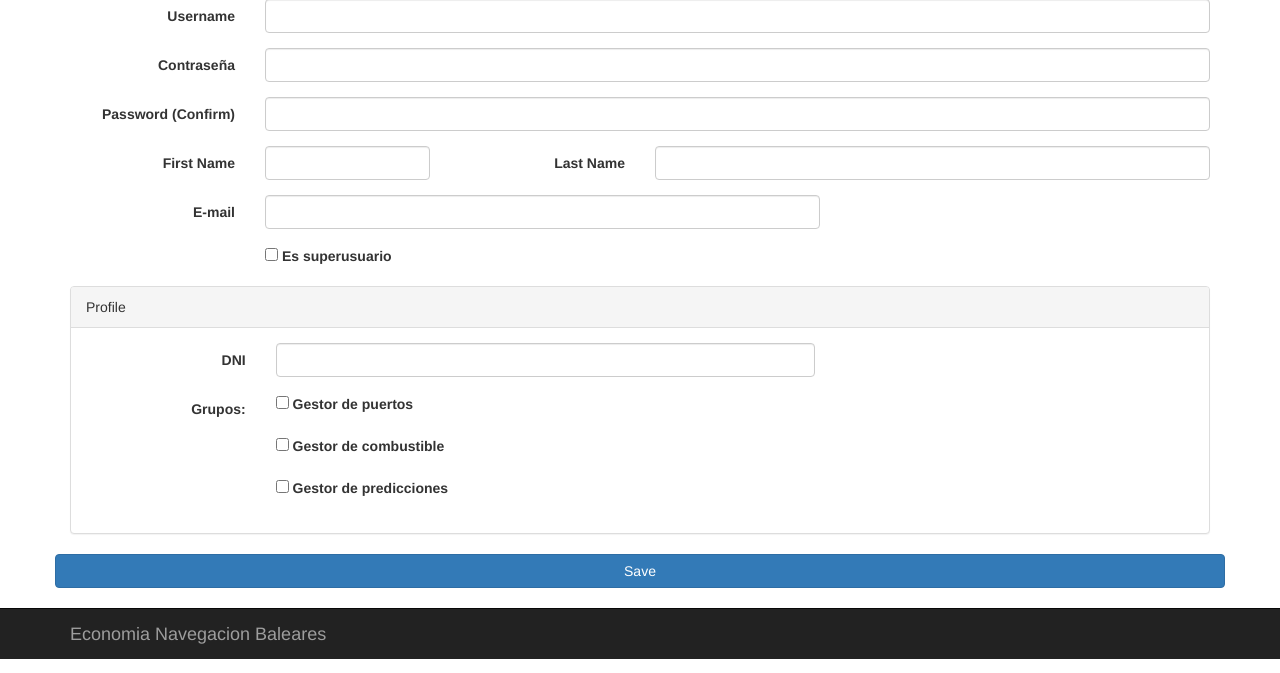
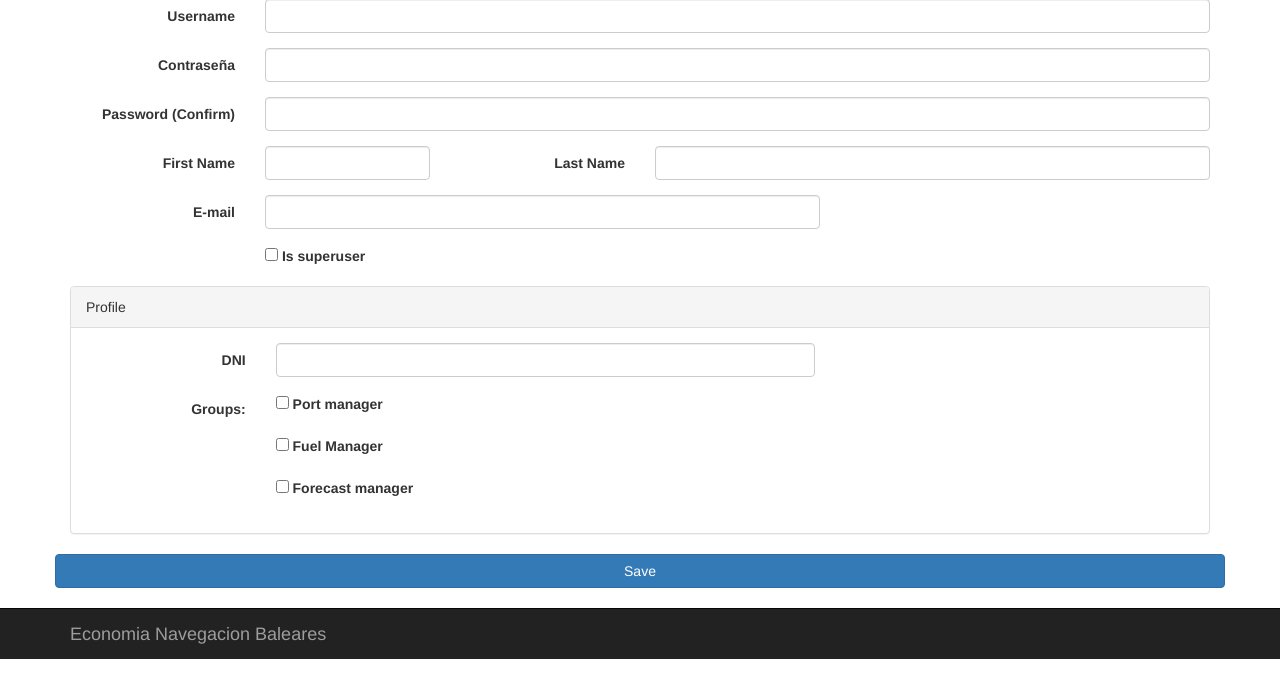
Before and after one commit to gdonaire/econavbalear, a Django app: template amarreapp/templates/usuario_add.html in a window 1280 px wide. Shown: the part 141-814 px from the top of the page. Run offline with Django 3.2, Linux system fonts and the light colour scheme; the template is opened without the code that fills it: values that come from a table or form of the project are taken from there, others are empty; some libraries are stand-ins or nearby versions.

Commit message:
arreglos en la pantalla de alta de usuario y añadir amarres

```diff
--- a/amarreapp/forms.py
+++ b/amarreapp/forms.py
@@ -1,5 +1,5 @@
 from __future__ import absolute_import
-from django.forms import CharField, PasswordInput
+from django.forms import CharField, PasswordInput, BooleanField
 from django.forms import ValidationError
 from django.forms import ModelForm
 from django.forms import SelectDateWidget
@@ -33,10 +33,23 @@ class UsuarioCreationForm(UserCreationForm):
         max_length = 13,
         label = ('DNI'),
     )
+    gestor_puertos = BooleanField(
+        label = ('Port manager'),
+        required = False,
+    )
+    gestor_combustible = BooleanField(
+        label = ('Fuel manager'),
+        required = False,
+    )
+    gestor_predicciones = BooleanField(
+        label = ('Forecast manager'),
+        required = False,
+    )
 
     class Meta:
         model = User
-        fields = ('username', 'first_name', 'last_name', 'email', 'is_superuser', 'groups')
+        #fields = ('username', 'first_name', 'last_name', 'email', 'is_superuser', 'groups')
+        fields = ('username', 'first_name', 'last_name', 'email', 'is_superuser')
 
 
 class UsuarioChangeForm(UserChangeForm):
--- a/amarreapp/models.py
+++ b/amarreapp/models.py
@@ -19,9 +19,9 @@ longitud_baleares = [degMinSec2Deg([1,12,47]),
 class Profile(models.Model):
     user = models.OneToOneField(User, on_delete=models.CASCADE)
     DNI = models.CharField(max_length=13, blank=False)
-    gestor_puertos = models.BooleanField(default=False)
-    gestor_combustible = models.BooleanField(default=False)
-    gestor_predicciones = models.BooleanField(default=False)
+    gestor_puertos = models.BooleanField(blank = True, default=False)
+    gestor_combustible = models.BooleanField(blank = True, default=False)
+    gestor_predicciones = models.BooleanField(blank = True, default=False)
 
 
 class Combustible(models.Model):
--- a/amarreapp/templates/usuario_add.html
+++ b/amarreapp/templates/usuario_add.html
@@ -5,71 +5,102 @@
   <form class="form-horizontal" method="post">
   {% csrf_token %}
     <div class="form-group">
+      <span style="color: red;">{{ form.username.errors }} </span>
       <label for="id_username" class="control-label col-sm-2 requiredField">{% trans "Username" %}</label>
       <div class="col-sm-10">
-        <input class="form-control" id="id_username" maxlength="150" name="username" type="text" value=" " required />
+        <input class="form-control" id="id_username" maxlength="150" name="username" type="text"
+	value=
+	{% if form.username.value %}
+	  {{ form.username.value }}
+	{% else %}
+	  ""
+	{% endif %} required />
       </div>
     </div>
     <div class="form-group">
+      <span style="color: red;">{{ form.password1.errors }} </span>
       <label for="id_password1" class="control-label col-sm-2 requiredField">{% trans "Password" %}</label>
       <div class="col-sm-10">
         <input class="form-control" id="id_password1" name="password1" type="password" required />
       </div>
     </div>
     <div class="form-group">
+      <span style="color: red;">{{ form.password2.errors }} </span>
       <label for="id_password2" class="control-label col-sm-2 requiredField">{% trans "Password (Confirm)" %}</label>
       <div class="col-sm-10">
         <input class="form-control" id="id_password2" name="password2" type="password" required />
       </div>
     </div>
     <div class="form-group">
+      <span style="color: red;">{{ form.first_name.errors }} </span>
+      <span style="color: red;">{{ form.last_name.errors }} </span>
       <label for="id_first_name" class="control-label col-sm-2 requiredField">{% trans "First Name" %}</label>
       <div class="col-sm-2">
-        <input class="form-control" id="id_first_name" name="first_name" type="text" maxlength="30" required />
+        <input class="form-control" id="id_first_name" name="first_name" type="text" maxlength="30"
+	value=
+        {% if form.first_name.value %}
+	  {{ form.first_name.value }}
+        {% else %}
+          ""
+        {% endif %} required />
       </div>
       <label for="id_last_name" class="control-label col-sm-2 requiredField">{% trans "Last Name" %}</label>
       <div class="col-sm-6">
-        <input class="form-control" id="id_last_name" name="last_name" type="text" maxlength="30" required />
+        <input class="form-control" id="id_last_name" name="last_name" type="text" maxlength="30"
+	value=
+        {% if form.last_name.value %}
+	  {{ form.last_name.value }}
+        {% else %}
+          ""
+        {% endif %} required />
       </div>
     </div>
     <div class="form-group">
+      <span style="color: red;">{{ form.email.errors }} </span>
       <label for="id_email" class="control-label col-sm-2 requiredField">{% trans "E-mail" %}</label>
       <div class="col-sm-6">
-        <input class="form-control" id="id_email" maxlength="254" name="email" type="email" />
+        <input class="form-control" id="id_email" maxlength="254" name="email" type="email"
+          value={% if form.email.value %} {{form.email.value}} {% else %} "" {% endif %} required/>
       </div>
     </div>
     <div class="form-group">
+      <span style="color: red;">{{ form.is_superuser.errors }} </span>
       <div class="checkbox-row col-sm-offset-2 col-sm-2">
-        <input id="id_is_superuser" name="is_superuser" type="checkbox"/>
-        <label for="id_is_superuser" class="vCheckboxLabel"> Es superusuario </label>
+        {{ form.is_superuser }}
+        <label for="id_is_superuser" class="vCheckboxLabel">{% trans "Is superuser" %}</label>
       </div>
     </div>
     <div class="panel panel-default">
       <div class="panel-heading">{% trans "Profile" %}</div>
       <div class="panel-body">
         <div class="form-group">
+          <span style="color: red;">{{ form.DNI.errors }} </span>
           <label for="id_DNI" class="control-label col-sm-2 requiredField">DNI</label>
           <div class="col-sm-6">
-            <input id="id_DNI" maxlength="13" name="DNI" type="text" class="form-control" required />
+            <input id="id_DNI" maxlength="13" name="DNI" type="text" class="form-control"
+              value={% if form.DNI.value %} {{form.DNI.value}} {% else %} "" {% endif %}/>
           </div>
         </div>
         <div class="form-group">
-	  <label for="id_groups" class="control-label col-sm-2">Grupos:</label>
+          <span style="color: red;">{{ form.gestor_puertos.errors }} </span>
+          <span style="color: red;">{{ form.gestor_combustible.errors }} </span>
+          <span style="color: red;">{{ form.gestor_predicciones.errors }} </span>
+	  <label for="id_groups" class="control-label col-sm-2">{% trans "Groups:" %}</label>
           <div class="checkbox-row col-sm-6">
-            <input id="id_gestor_puerto" name="gestor_puerto" type="checkbox"/>
-            <label for="id_gestor_puerto" class="vCheckboxLabel"> Gestor de puertos</label>
+            {{ form.gestor_puertos }}
+            <label for="id_gestor_puertos" class="vCheckboxLabel"> {% trans "Port manager" %}</label>
           </div>
         </div>
         <div class="form-group">
           <div class="checkbox-row col-sm-offset-2 col-sm-6">
-            <input id="id_gestor_combustible" name="gestor_combustible" type="checkbox"/>
-            <label for="id_gestor_combustible" class="vCheckboxLabel"> Gestor de combustible</label>
+            {{ form.gestor_combustible }}
+            <label for="id_gestor_combustible" class="vCheckboxLabel">{% trans "Fuel Manager" %}</label>
           </div>
         </div>
         <div class="form-group">
           <div class="checkbox-row col-sm-offset-2 col-sm-6">
-            <input id="id_gestor_predicciones" name="gestor_predicciones" type="checkbox"/>
-            <label for="id_gestor_predicciones" class="vCheckboxLabel"> Gestor de predicciones</label>
+            {{ form.gestor_predicciones }}
+            <label for="id_gestor_predicciones" class="vCheckboxLabel">{% trans "Forecast manager" %}</label>
           </div>
         </div>
       </div>
```
Also changed, not shown: amarreapp/templates/amarre_add.html (+11 -7 lines), amarreapp/views.py (+36 -11 lines), db.sqlite3, 1 other file.
